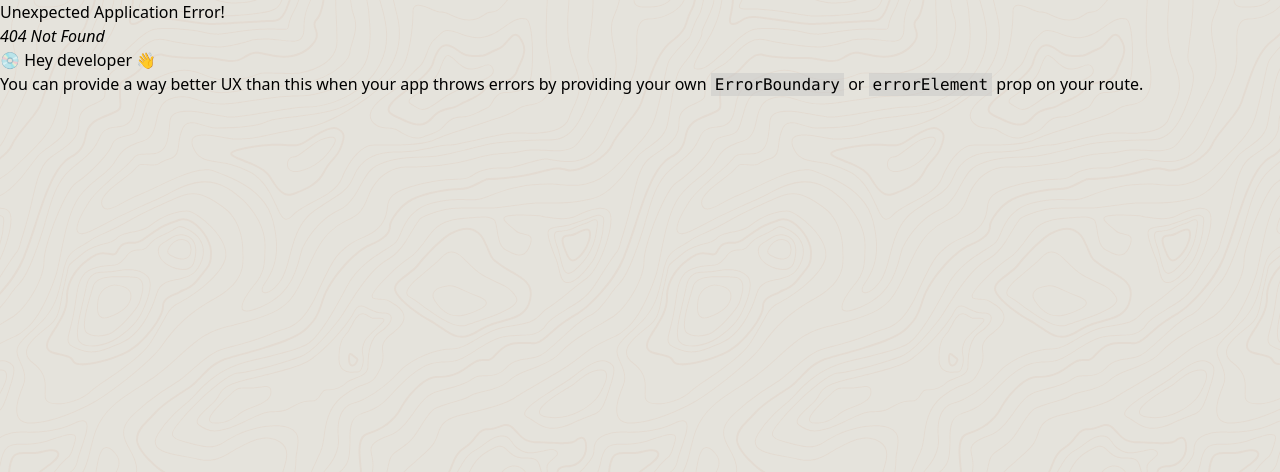
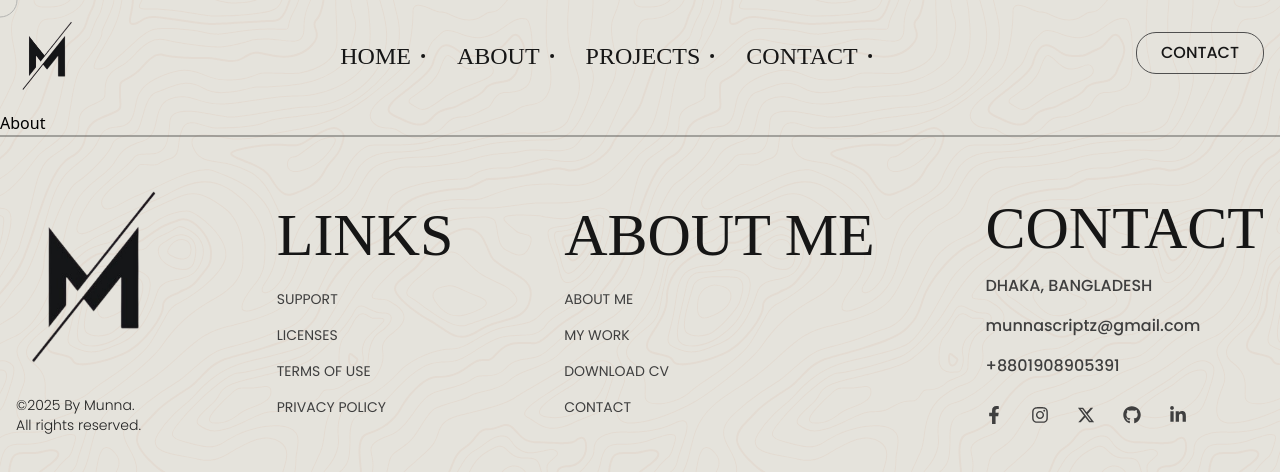
Before and after one commit to Munna-Scriptz/Portfolio, a React (Vite) app: page /about in a window 1280 px wide. Before the commit this address had no page. Shown: the top 472 px of the page. Built offline with nearby package versions, Linux system fonts and the light colour scheme; a web font is replaced by a local one.

Commit message:
About Page Created

```diff
--- a/src/App.jsx
+++ b/src/App.jsx
@@ -5,6 +5,7 @@ import { LayoutOne } from './layout/LayoutOne'
 import { Home } from './pages/Home'
 import { RouterProvider } from 'react-router'
 import Loader from './components/Loader'
+import About from './pages/About'
 
 
 export const App = () => {
@@ -55,6 +56,7 @@ const [loading, setLoading] = useState(true)
     <Route>
       <Route path='/' element={<LayoutOne/>}>
         <Route index element={<Home/>}></Route>
+        <Route path='/about' element={<About/>}></Route>
       </Route>
     </Route>
   ))
--- a/src/components/Navbar.jsx
+++ b/src/components/Navbar.jsx
@@ -21,9 +21,9 @@ export const Navbar = () => {
                     <div>
                       <ul className='font-soldier flex items-center gap-3 text-2xl text-Primary'>
                         <li data-aos="fade-down" data-aos-duration="1500" data-aos-delay="1200" data-aos-easing="ease-in-sine"><Link to={'/'} className='flex items-center NavLinks hover-brown'>HOME<LuDot/></Link></li>
-                        <li data-aos="fade-down" data-aos-duration="1500" data-aos-delay="1500" data-aos-easing="ease-in-sine"><Link to={'/'} className='flex items-center NavLinks hover-brown'>ABOUT<LuDot/></Link></li>
-                        <li data-aos="fade-down" data-aos-duration="1500" data-aos-delay="1800" data-aos-easing="ease-in-sine"><Link to={'/'} className='flex items-center NavLinks hover-brown'>PROJECTS<LuDot/></Link></li>
-                        <li data-aos="fade-down" data-aos-duration="1500" data-aos-delay="2100" data-aos-easing="ease-in-sine"><Link to={'/'} className='flex items-center NavLinks hover-brown'>CONTACT<LuDot/></Link></li>
+                        <li data-aos="fade-down" data-aos-duration="1500" data-aos-delay="1500" data-aos-easing="ease-in-sine"><Link to={'/about'} className='flex items-center NavLinks hover-brown'>ABOUT<LuDot/></Link></li>
+                        <li data-aos="fade-down" data-aos-duration="1500" data-aos-delay="1800" data-aos-easing="ease-in-sine"><Link to={'/projects'} className='flex items-center NavLinks hover-brown'>PROJECTS<LuDot/></Link></li>
+                        <li data-aos="fade-down" data-aos-duration="1500" data-aos-delay="2100" data-aos-easing="ease-in-sine"><Link to={'/contact'} className='flex items-center NavLinks hover-brown'>CONTACT<LuDot/></Link></li>
                       </ul>
                     </div>
                     {/* ----Button---- */}
--- a/src/components/ProjectsShow.jsx
+++ b/src/components/ProjectsShow.jsx
@@ -56,8 +56,8 @@ const ProjectsShow = () => {
             'ProjectName' : 'future scooter',
             'Description' : 'A modern and vibrant landing page for an E-Scooter brand, highlighting features, community engagement, and sleek UI design. Built for performance and visual appeal, perfect for urban mobility startups',
             'technologies' : [JsIcon ,FigmaIcon ,Bootstrap, HtmlIcon , CssIcon],
-            'Direction': 'lg:flex-row-reverse',
-            'AosDir' : 'fade-left',
+            'Direction': 'lg:flex-row',
+            'AosDir' : 'fade-right',
             'GithubRepo' : 'https://github.com/Munna-Scriptz/E-Scooter.git'
         },
         {
@@ -65,8 +65,8 @@ const ProjectsShow = () => {
             'ProjectName' : 'Nescafe foods',
             'Description' : 'A stylish and modern restaurant landing page for Nescafe-themed food services. Showcases menus, deals, and cozy vibes with a clean UI, perfect for cafes and food brands',
             'technologies' : [JsIcon ,FigmaIcon, Bootstrap , HtmlIcon , CssIcon],
-            'Direction': 'lg:flex-row',
-            'AosDir' : 'fade-right',
+            'Direction': 'lg:flex-row-reverse',
+            'AosDir' : 'fade-left',
             'GithubRepo' : 'https://github.com/Munna-Scriptz/Nescafe_web.git'
         },
     ]
--- /dev/null
+++ b/src/pages/About.jsx
@@ -0,0 +1,9 @@
+import React from 'react'
+
+const About = () => {
+  return (
+    <div>About</div>
+  )
+}
+
+export default About
```
Also changed, not shown: src/App.css, src/pages/Home.jsx (indentation only).
